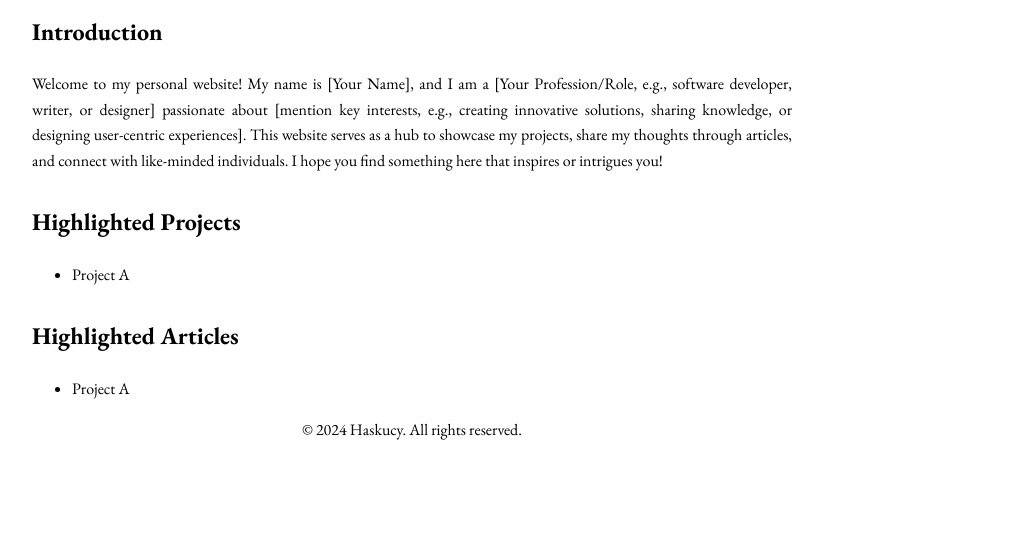
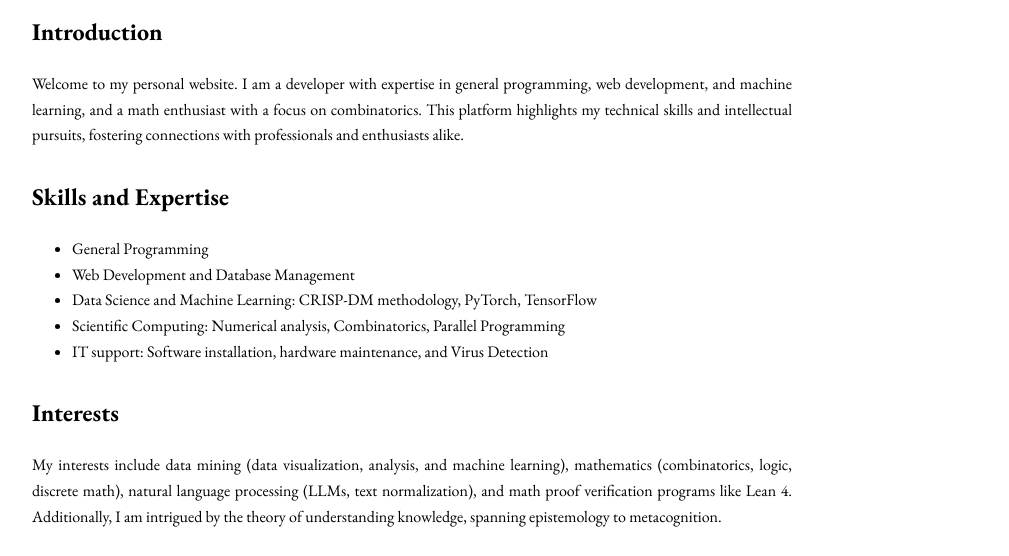
Before and after one commit to haskucy/haskucy.github.io, a plain HTML site: page index.html in a window 1280 px wide. Shown: the part 184-740 px from the top of the page, without its empty margins (228-1237 px from the left). Drawn offline with nearby package versions, Linux system fonts and the light colour scheme.

Commit message:
add main page info

```diff
--- a/index.html
+++ b/index.html
@@ -34,7 +34,23 @@
 
     <section id="introduction">
         <h2>Introduction</h2>
-        <p>Welcome to my personal website! My name is [Your Name], and I am a [Your Profession/Role, e.g., software developer, writer, or designer] passionate about [mention key interests, e.g., creating innovative solutions, sharing knowledge, or designing user-centric experiences]. This website serves as a hub to showcase my projects, share my thoughts through articles, and connect with like-minded individuals. I hope you find something here that inspires or intrigues you!</p>
+        <p>Welcome to my personal website. I am a developer with expertise in general programming, web development, and machine learning, and a math enthusiast with a focus on combinatorics. This platform highlights my technical skills and intellectual pursuits, fostering connections with professionals and enthusiasts alike.</p>
+    </section>
+
+    <section id="skills">
+        <h2>Skills and Expertise</h2>
+        <ul>
+            <li>General Programming</li>
+            <li>Web Development and Database Management</li>
+            <li>Data Science and Machine Learning: CRISP-DM methodology, PyTorch, TensorFlow</li>
+            <li>Scientific Computing: Numerical analysis, Combinatorics, Parallel Programming</li>
+            <li>IT support: Software installation, hardware maintenance, and Virus Detection</li>
+        </ul>
+    </section>
+
+    <section id="interests">
+        <h2>Interests</h2>
+        <p>My interests include data mining (data visualization, analysis, and machine learning), mathematics (combinatorics, logic, discrete math), natural language processing (LLMs, text normalization), and math proof verification programs like Lean 4. Additionally, I am intrigued by the theory of understanding knowledge, spanning epistemology to metacognition.</p>
     </section>
 
     <section id="projects">
```
